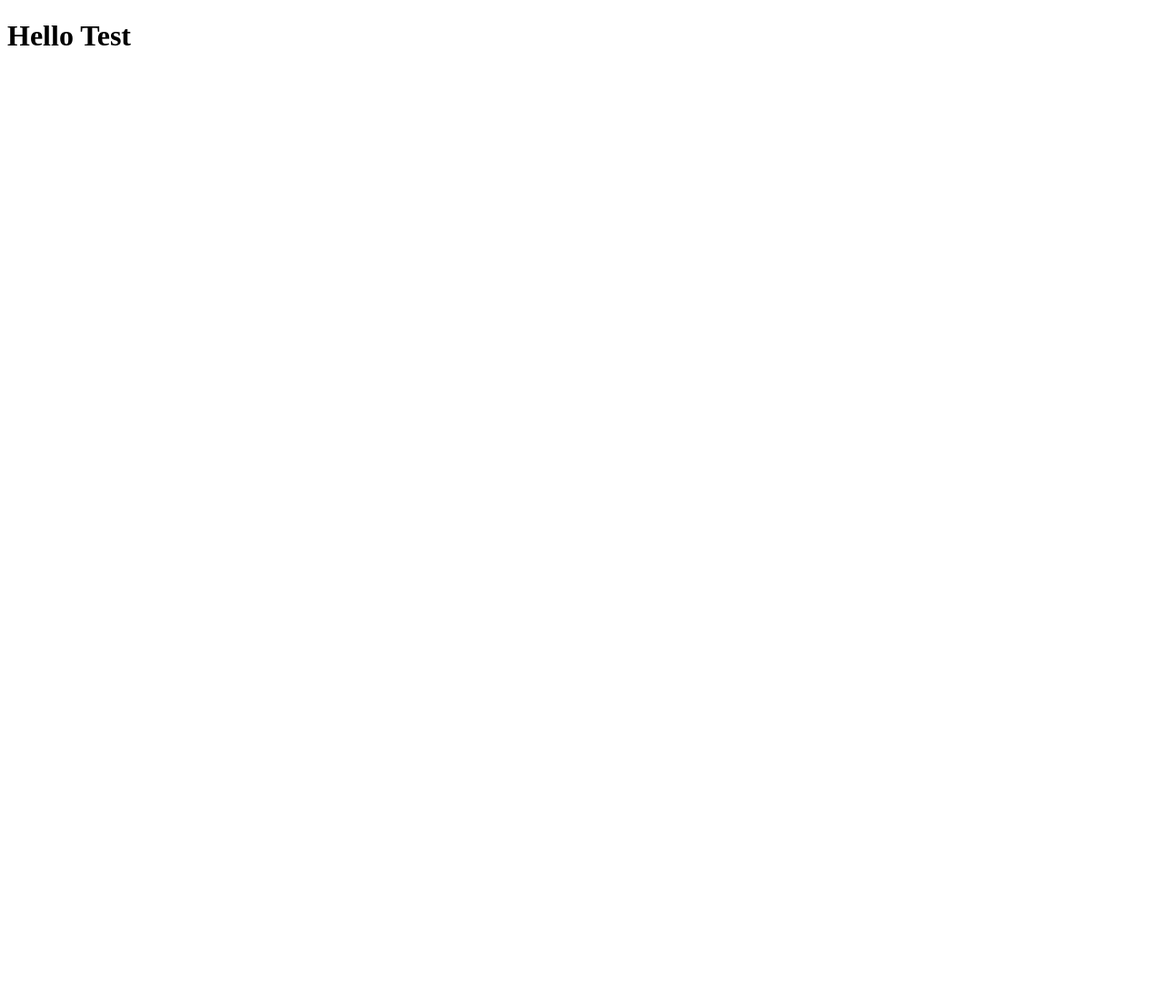
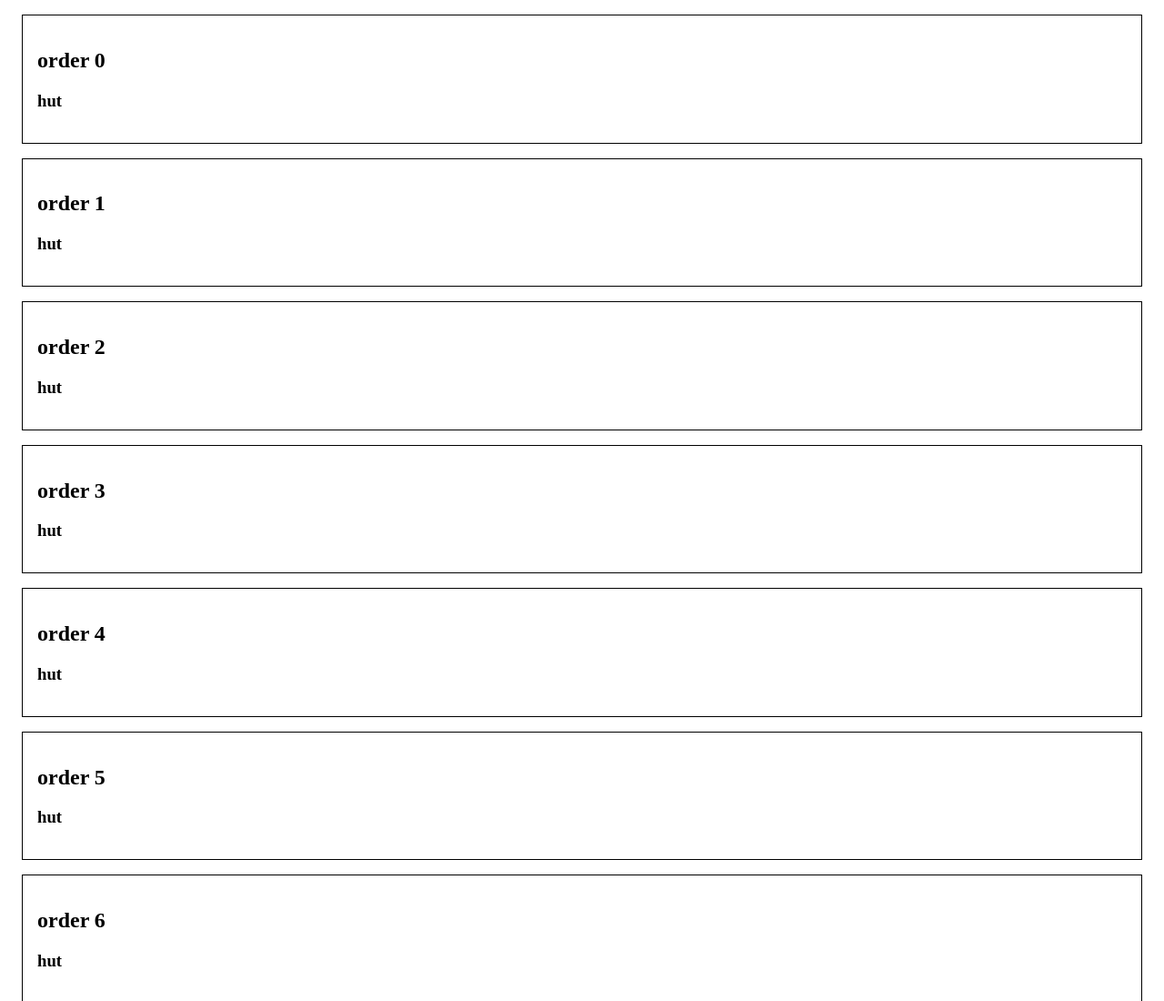
Before and after one commit to calebsg225/agg-workaround, a plain HTML site: page index.html in a window 1280 px wide. Shown: the top 1100 px of the page at 91% size. Before the commit the page ends 800 px from the top, so only its background shows below. Drawn offline with Linux system fonts and the light colour scheme.

Commit message:
set up basic dispatch screen

```diff
--- a/index.css
+++ b/index.css
@@ -0,0 +1,5 @@
+#order {
+  border: solid 1px black;
+  margin: 1rem;
+  padding: 1rem;
+}
--- a/index.html
+++ b/index.html
@@ -4,6 +4,8 @@
   <meta charset="UTF-8">
   <meta name="viewport" content="width=device-width, initial-scale=1.0">
   <title>dispatch clone</title>
+
+  <link rel="stylesheet" href="./index.css">
 </head>
 <body id="body">
   <script type="module" src="./scripts/index.js"></script>
--- /dev/null
+++ b/scripts/default/main.js
@@ -0,0 +1,14 @@
+import helper from "../helper.js";
+import { createOrder } from "./orderContainer.js";
+
+const main = document.createElement('main');
+main.id = 'main';
+
+const elements = [];
+for (let i = 0; i < 10; i++) {
+  elements.push(createOrder(('order '+ i), 'hut'));
+}
+
+helper.appendElements(elements, main);
+
+export default main;
--- /dev/null
+++ b/scripts/default/orderContainer.js
@@ -0,0 +1,20 @@
+import helper from "../helper.js";
+
+// status: waiting for agg
+const createOrder = (name, status) => {
+
+  const orderContainer = document.createElement('div');
+  orderContainer.id = 'order'
+
+  const orderName = document.createElement('h2');
+  orderName.innerText = name;
+  orderName.className = status;
+
+  const statusV = document.createElement('h3');
+  statusV.innerText = status;
+
+  helper.appendElements([orderName, statusV], orderContainer);
+  return orderContainer;
+}
+
+export { createOrder }
--- /dev/null
+++ b/scripts/helper.js
@@ -0,0 +1,9 @@
+class Helper {
+  appendElements = (elements, destination) => {
+    for (const element of elements) {
+      destination.append(element);
+    }
+  }
+}
+
+export default new Helper;
--- a/scripts/index.js
+++ b/scripts/index.js
@@ -1,6 +1,4 @@
-const body = document.getElementById('body');
+import helper from "./helper.js";
+import main from "./default/main.js";
 
-const hellotest = document.createElement('h1');
-hellotest.innerText = 'Hello Test';
-
-body.appendChild(hellotest);
+helper.appendElements([main], document.body);
```
Also changed, not shown: scripts/added/added.js (+8 -1 lines).
